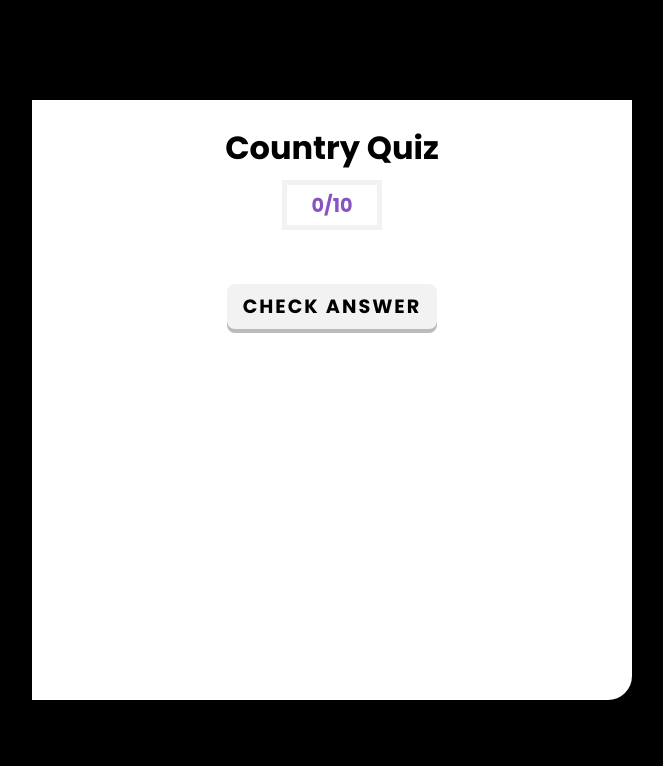
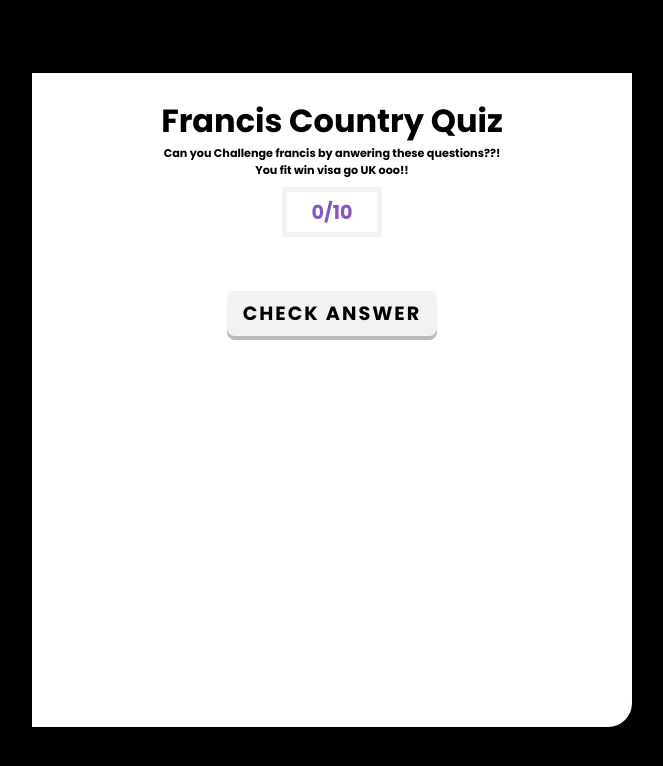
Before and after one commit to Bluebberies/Country-Quiz, a plain HTML site: page index.html in a window 1280 px wide. Shown: the whole page, without its empty margins (308-971 px from the left). Drawn offline with Linux system fonts and the light colour scheme; no server answers.

Commit message:
few changes

```diff
--- a/battle.css
+++ b/battle.css
@@ -29,7 +29,7 @@ body{
     background-color: var(--light-color);
     padding: 1.5rem 4rem 3rem 4rem;
     width: 600px;
-    height: 600px;
+    height: 654px;
     border-bottom-right-radius: 1.5rem;
     position: relative;
     box-shadow: 0 4px 6px rgb(0 0 0 / 10%), 0 1px 2px rgb(0 0 0 / 10%);
@@ -38,6 +38,11 @@ body{
 .quiz-title{
     text-align: center;
     font-size: 2rem;
+}
+
+.quiz-title2{
+    text-align: center;
+    font-size: .7rem;
 }
 
 .quiz-score{
--- a/battleship2.js
+++ b/battleship2.js
@@ -59,7 +59,7 @@ function selectOption(){
     });
   });
 
-  console.log(correctAnswer);
+  // console.log(correctAnswer);
 }
 
 function checkAnswer(){
--- a/index.html
+++ b/index.html
@@ -15,7 +15,9 @@
     <div class="wrapper">
         <div class="quiz-container">
             <div class="quiz-head">
-                <h1 class="quiz-title">Country Quiz</h1>
+                <h1 class="quiz-title">Francis Country Quiz </h1>
+                <h4 class="quiz-title2">Can you Challenge francis by anwering these questions??! </h4>
+                <h4 class="quiz-title2">You fit win visa go UK ooo!!</h4>
                 <div class="quiz-score flex">
                     <span id="correct-score"></span>/<span id="total-question"></span>
                 </div>
```
